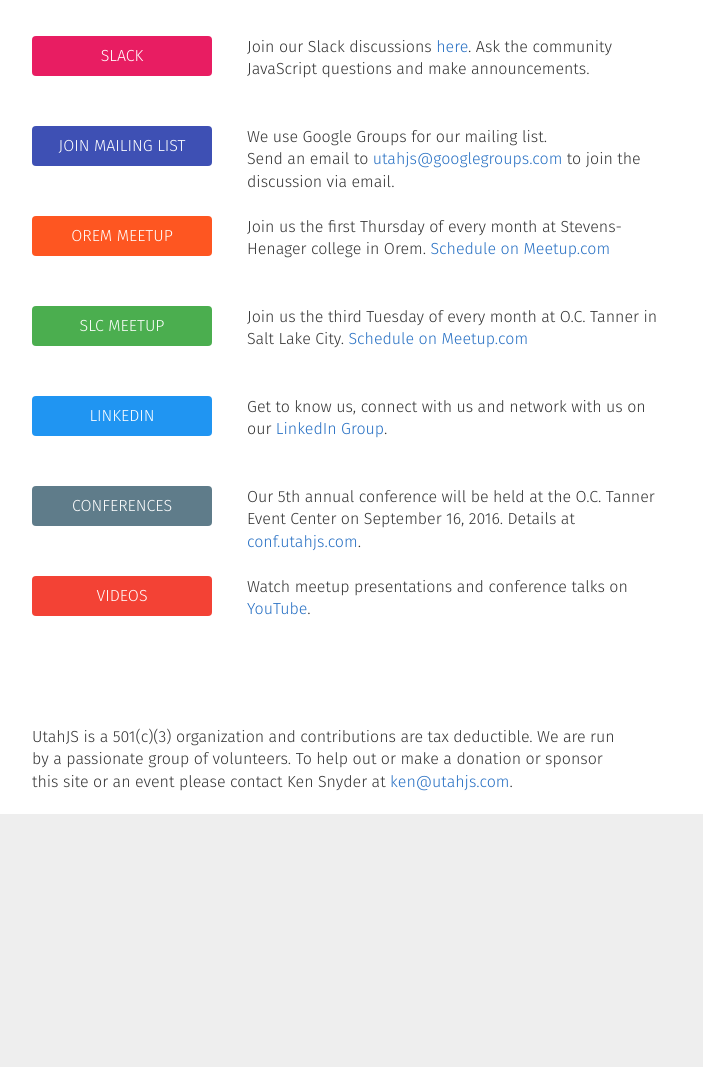
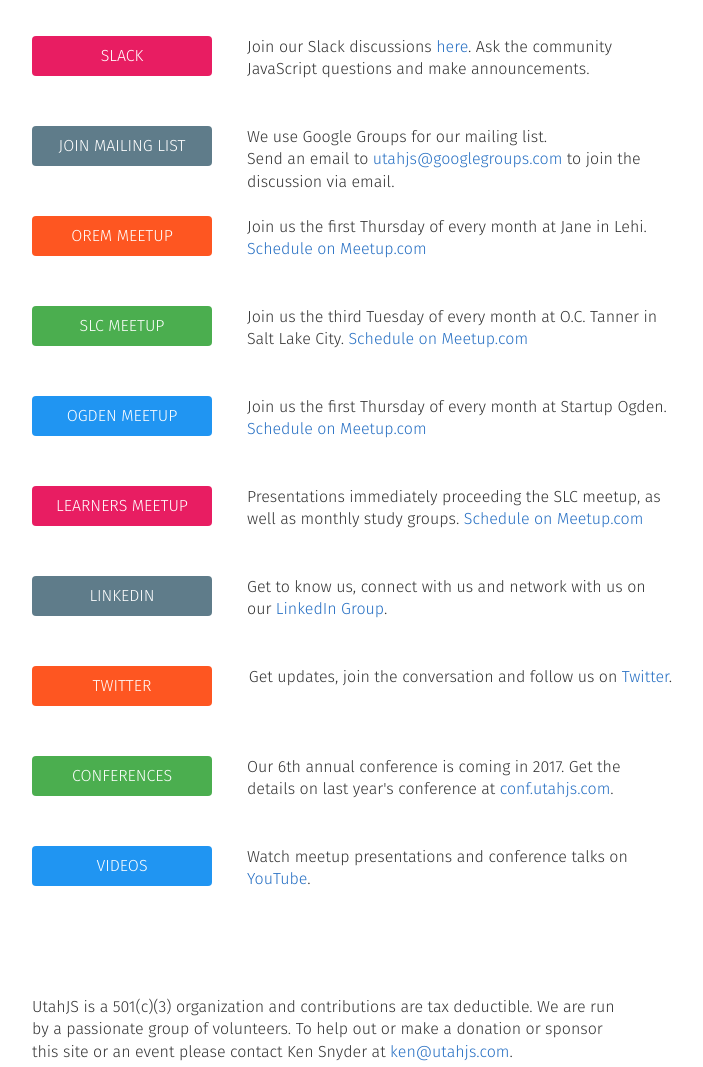
Before and after one commit to UtahJS/utahjs-com, a plain HTML site: page index.html in a window 1280 px wide. Shown: the part 680-1747 px from the top of the page, without its empty margins (288-991 px from the left). Before the commit the page ends 1494 px from the top, so only its background shows below. Drawn offline with Linux system fonts and the light colour scheme.

Commit message:
Update info for 2017
Updated OremJS location
Added Ogden and Learners meetups
Added Twitter info
Updated conference info
Changed button colors

```diff
--- a/assets/css/main.css
+++ b/assets/css/main.css
@@ -66,12 +66,16 @@
     margin-bottom: 8px;
 }
 .btn-slack { background-color: #e81d62; }
-.btn-mailing { background-color: #3e50b4; }
+.btn-mailing { background-color: #5f7c8a; }
 .btn-orem-meetup { background-color: #fe5621; }
 .btn-slc-meetup { background-color: #4bae4f; }
-.btn-linkedin { background-color: #2095f2; }
-.btn-conf { background-color: #5f7c8a; }
-.btn-videos { background-color: #f34235; }
+.btn-ogden-meetup { background-color: #2095f2; }
+.btn-learners-meetup { background-color: #e81d62; }
+.btn-linkedin { background-color: #5f7c8a; }
+.btn-twitter { background-color: #fe5621; }
+.btn-conf { background-color: #4bae4f; }
+.btn-videos { background-color: #2095f2; }
+
 dl.ways-to-participate {
     margin: 45px 0 0 0;
 }
--- a/index.html
+++ b/index.html
@@ -46,7 +46,7 @@
                 <div class="hero-subtext hero-venue">Get Involved!</div>
             </div>
             <div class="hero-buttons">
-                <a href="https://conf.utahjs.com" class="btn btn-primary">2016 Conference</a>
+                <a href="https://conf.utahjs.com" class="btn btn-primary">Conference</a>
                 <a href="https://slack.utahjs.com" class="btn btn-slack">Slack</a>
             </div>
         </div>
@@ -75,7 +75,7 @@
 
             <dt><a href="http://www.meetup.com/UtahJS/" class="btn btn-participate btn-orem-meetup">Orem Meetup</a></dt>
             <dd>
-                Join us the first Thursday of every month at Stevens-Henager college in Orem.
+                Join us the first Thursday of every month at Jane in Lehi.
                 <a href="http://www.meetup.com/UtahJS/">Schedule on Meetup.com</a>
             </dd>
 
@@ -85,16 +85,33 @@
                 <a href="http://www.meetup.com/UtahJS/">Schedule on Meetup.com</a>
             </dd>
 
+            <dt><a href="http://www.meetup.com/UtahJS/" class="btn btn-participate btn-ogden-meetup">Ogden Meetup</a></dt>
+            <dd>
+                Join us the first Thursday of every month at Startup Ogden.
+                <a href="http://www.meetup.com/UtahJS/">Schedule on Meetup.com</a>
+            </dd>
+
+            <dt><a href="http://www.meetup.com/UtahJS/" class="btn btn-participate btn-learners-meetup">Learners Meetup</a></dt>
+            <dd>
+                Presentations immediately proceeding the SLC meetup, as well as monthly study groups.
+                <a href="http://www.meetup.com/UtahJS/">Schedule on Meetup.com</a>
+            </dd>
+
             <dt><a href="https://www.linkedin.com/groups/6635311" class="btn btn-participate btn-linkedin">LinkedIn</a></dt>
             <dd>
                 Get to know us, connect with us and network with us on our
                 <a href="https://www.linkedin.com/groups/6635311">LinkedIn Group</a>.
             </dd>
 
+            <dt><a href="https://twitter.com/utjs" class="btn btn-participate btn-twitter">Twitter</a></dt>
+            <dd>
+                Get updates, join the conversation and follow us on
+                <a href="https://twitter.com/utjs">Twitter</a>.
+            </dd>
+
             <dt><a href="https://conf.utahjs.com" class="btn btn-participate btn-conf">Conferences</a></dt>
             <dd>
-                Our 5th annual conference will be held at the O.C. Tanner Event Center on September 16, 2016.
-                Details at
+                Our 6th annual conference is coming in 2017. Get the details on last year's conference at
                 <a href="https://conf.utahjs.com">conf.utahjs.com</a>.
             </dd>
 
```
